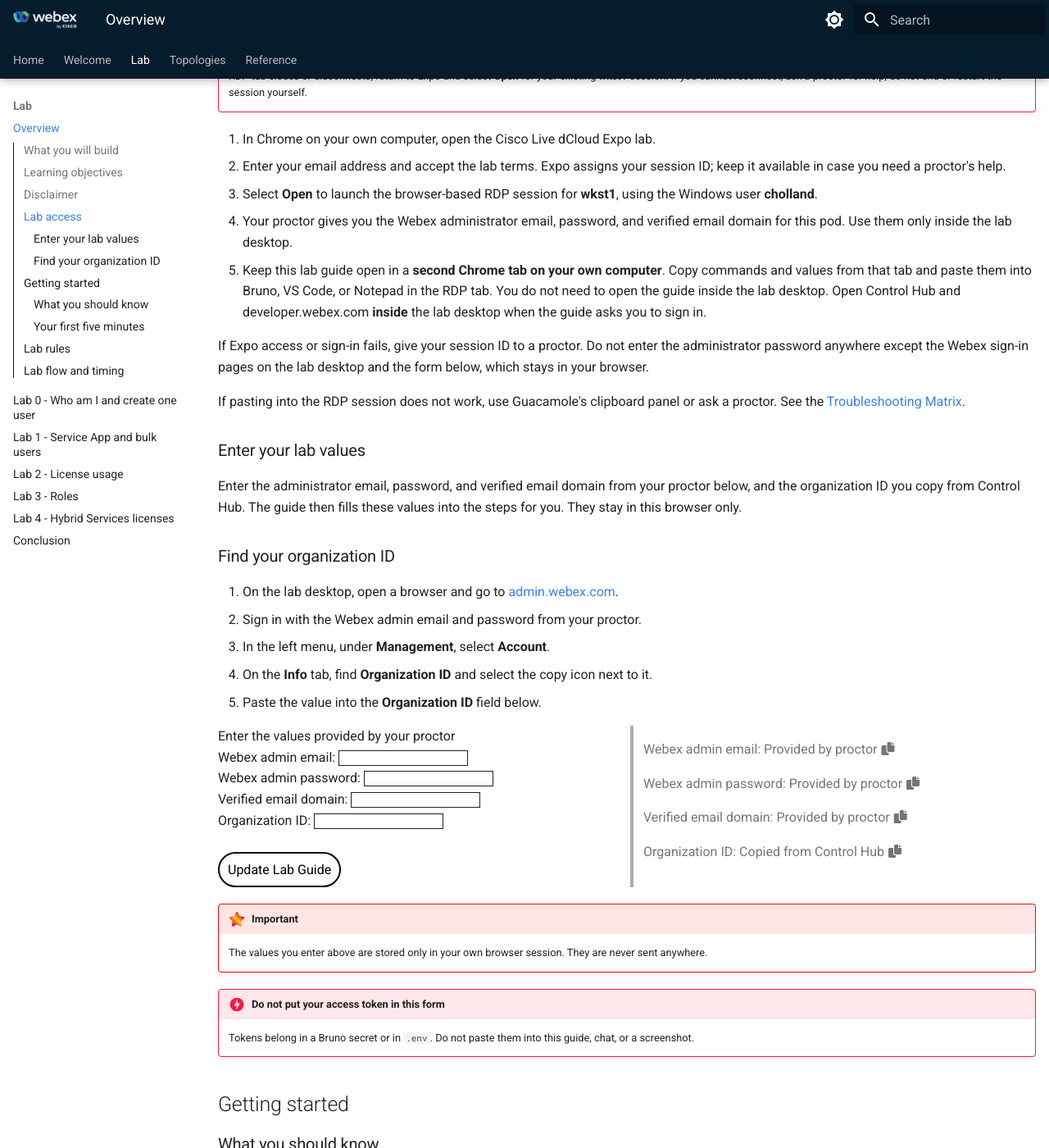
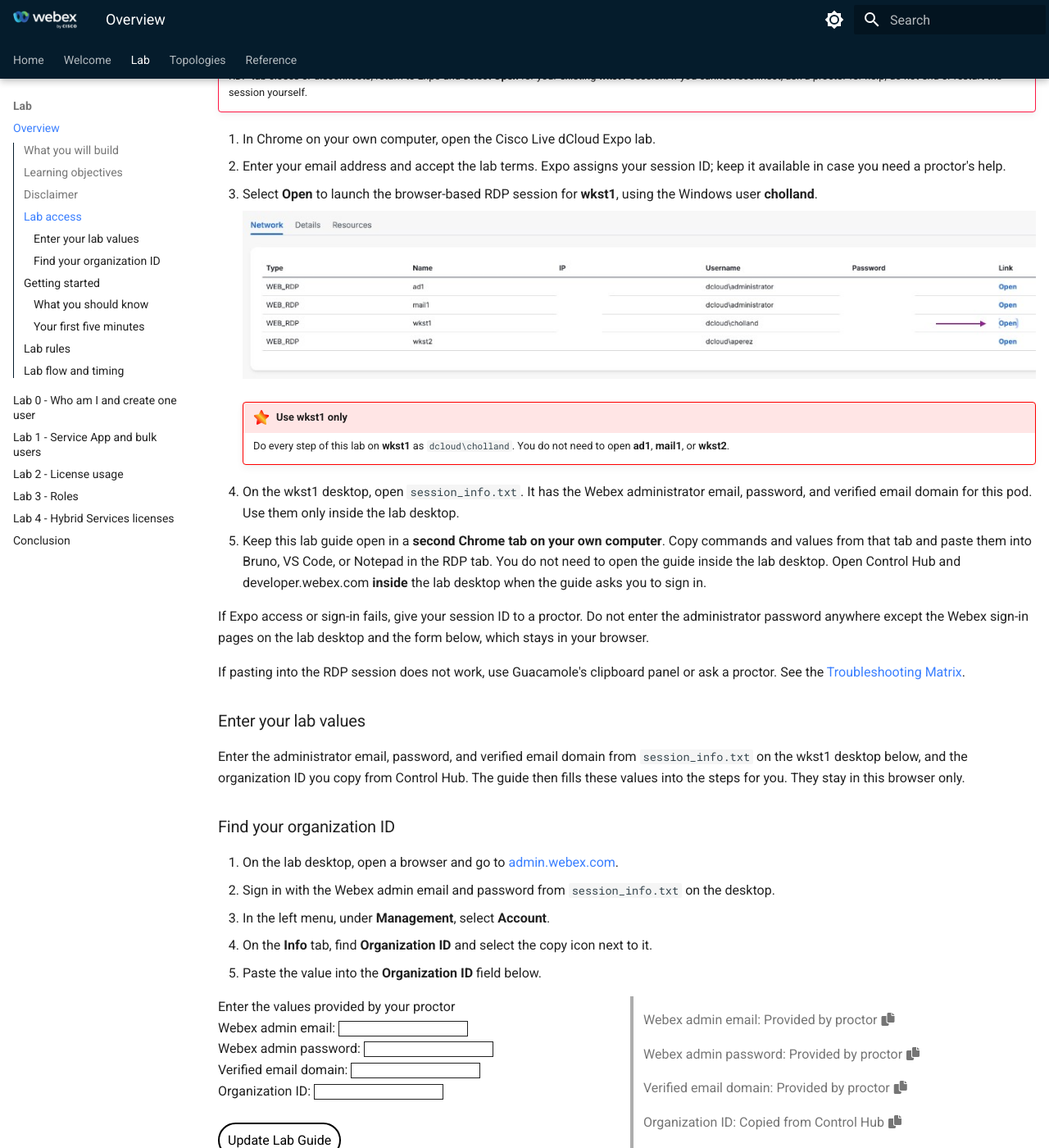
Before and after one commit to CiscoLiveMelbourne/CiscoLiveMelbourne.github.io, an MkDocs documentation site: the page built from docs/overview.md, in a window 1280 px wide and 1400 px high, scrolled down 1548 px. Shown: the whole window at 82% size. Built offline with MkDocs 1.6.1 and Material for MkDocs 9.7.7, drawn with Linux system fonts in a browser that asks for light colours.

Commit message:
Point attendees to wkst1 only and to session_info.txt for admin credentials
Co-authored-by: Cursor <cursoragent@cursor.com>

```diff
--- a/docs/overview.md
+++ b/docs/overview.md
@@ -54,7 +54,13 @@ Your pod is a Cisco dCloud Windows desktop with a browser, **Bruno**, **VS Code*
 1. In Chrome on your own computer, open the Cisco Live dCloud Expo lab.
 2. Enter your email address and accept the lab terms. Expo assigns your session ID; keep it available in case you need a proctor's help.
 3. Select **Open** to launch the browser-based RDP session for **wkst1**, using the Windows user **cholland**.
-4. Your proctor gives you the Webex administrator email, password, and verified email domain for this pod. Use them only inside the lab desktop.
+
+    ![dCloud Network tab with Open selected on the wkst1 row](assets/dcloud-network-wkst1.png)
+
+    !!! important "Use wkst1 only"
+        Do every step of this lab on **wkst1** as `dcloud\cholland`. You do not need to open **ad1**, **mail1**, or **wkst2**.
+
+4. On the wkst1 desktop, open `session_info.txt`. It has the Webex administrator email, password, and verified email domain for this pod. Use them only inside the lab desktop.
 5. Keep this lab guide open in a **second Chrome tab on your own computer**. Copy commands and values from that tab and paste them into Bruno, VS Code, or Notepad in the RDP tab. You do not need to open the guide inside the lab desktop. Open Control Hub and developer.webex.com **inside** the lab desktop when the guide asks you to sign in.
 
 If Expo access or sign-in fails, give your session ID to a proctor. Do not enter the administrator password anywhere except the Webex sign-in pages on the lab desktop and the form below, which stays in your browser.
@@ -63,12 +69,12 @@ If pasting into the RDP session does not work, use Guacamole's clipboard panel o
 
 ### Enter your lab values
 
-Enter the administrator email, password, and verified email domain from your proctor below, and the organization ID you copy from Control Hub. The guide then fills these values into the steps for you. They stay in this browser only.
+Enter the administrator email, password, and verified email domain from `session_info.txt` on the wkst1 desktop below, and the organization ID you copy from Control Hub. The guide then fills these values into the steps for you. They stay in this browser only.
 
 ### Find your organization ID
 
 1. On the lab desktop, open a browser and go to [admin.webex.com](https://admin.webex.com){:target="_blank"}.
-2. Sign in with the Webex admin email and password from your proctor.
+2. Sign in with the Webex admin email and password from `session_info.txt` on the desktop.
 3. In the left menu, under **Management**, select **Account**.
 4. On the **Info** tab, find **Organization ID** and select the copy icon next to it.
 5. Paste the value into the **Organization ID** field below.
```
Also changed, not shown: docs/assets/dcloud-network-wkst1.png (added).
